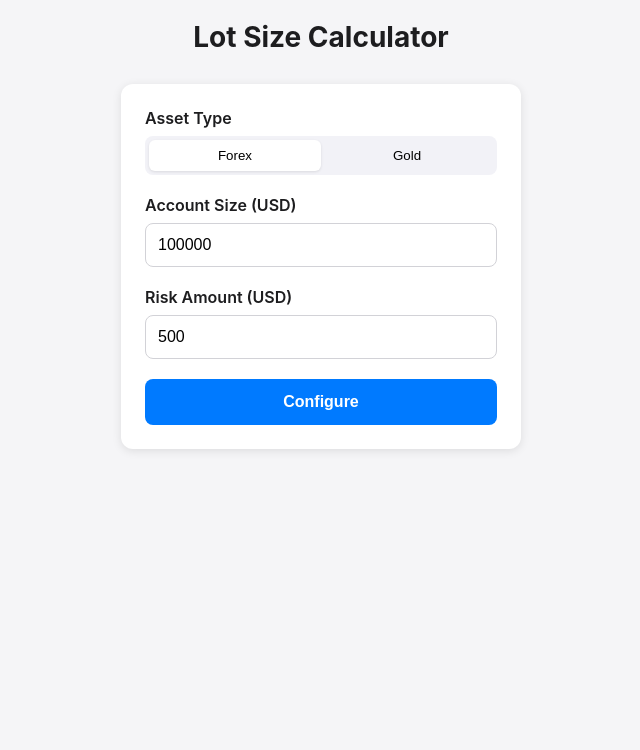
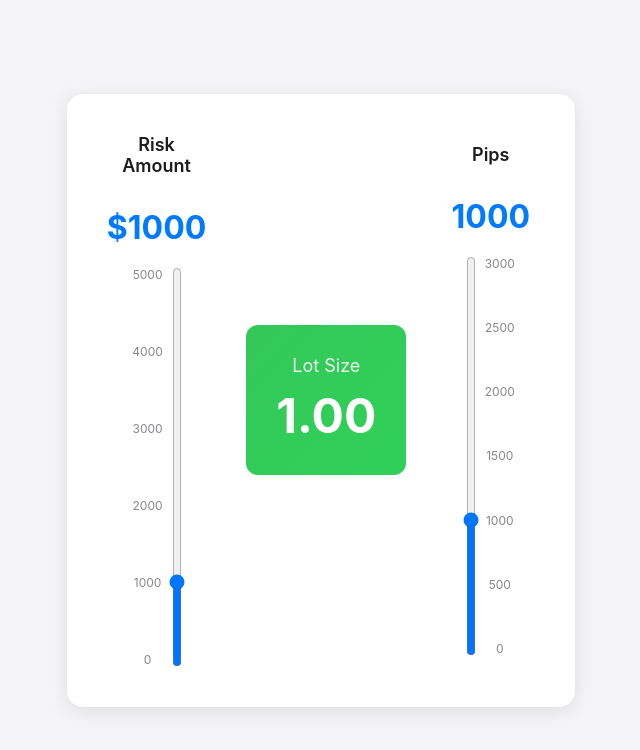
Before and after one commit to code4848/lot-size-calculator, a plain HTML site: page index.html in a window 1280 px wide. Shown: the whole page, without its empty margins (319-959 px from the left). Drawn offline with Linux system fonts and the light colour scheme.

Commit message:
Refactor HTML structure and styles for calculator

```diff
--- a/index.html
+++ b/index.html
@@ -4,255 +4,165 @@
     <meta charset="UTF-8">
     <meta name="viewport" content="width=device-width, initial-scale=1.0">
     <title>Lot Size Calculator</title>
-    <meta name="theme-color" content="#007AFF">
-    <meta name="apple-mobile-web-app-capable" content="yes">
-    <meta name="apple-mobile-web-app-status-bar-style" content="default">
-    <meta name="apple-mobile-web-app-title" content="Lot Calculator">
     <style>
         * { margin: 0; padding: 0; box-sizing: border-box; }
         body {
             font-family: -apple-system, BlinkMacSystemFont, 'Segoe UI', Roboto, sans-serif;
             background: #f5f5f7;
+            display: flex;
+            justify-content: center;
+            align-items: center;
+            min-height: 100vh;
             padding: 20px;
-            min-height: 100vh;
         }
-        .container { max-width: 400px; margin: 0 auto; }
-        .card {
+        .calculator {
             background: white;
+            border-radius: 16px;
+            padding: 40px;
+            box-shadow: 0 4px 20px rgba(0,0,0,0.1);
+            display: flex;
+            gap: 40px;
+            align-items: center;
+            max-width: 900px;
+        }
+        .control {
+            flex: 1;
+            text-align: center;
+            display: flex;
+            flex-direction: column;
+            align-items: center;
+            position: relative;
+        }
+        .slider-wrapper {
+            position: relative;
+            display: flex;
+            gap: 10px;
+        }
+        .scale {
+            display: flex;
+            flex-direction: column;
+            justify-content: space-between;
+            height: 400px;
+            font-size: 12px;
+            color: #86868b;
+        }
+        .result {
+            flex: 1;
+            text-align: center;
+            padding: 30px;
+            background: linear-gradient(135deg, #34C759, #30D158);
             border-radius: 12px;
-            padding: 24px;
-            margin-bottom: 20px;
-            box-shadow: 0 2px 10px rgba(0,0,0,0.1);
+            color: white;
         }
-        h1 { text-align: center; color: #1d1d1f; margin-bottom: 30px; font-size: 28px; }
-        .form-group { margin-bottom: 20px; }
-        label { display: block; margin-bottom: 8px; font-weight: 600; color: #1d1d1f; }
-        input, select {
-            width: 100%;
-            padding: 12px;
-            border: 1px solid #d2d2d7;
-            border-radius: 8px;
-            font-size: 16px;
+        label {
+            display: block;
+            font-weight: 600;
+            color: #1d1d1f;
+            margin-bottom: 12px;
+            font-size: 18px;
         }
-        .asset-toggle {
-            display: flex;
-            background: #f2f2f7;
-            border-radius: 8px;
-            padding: 4px;
-        }
-        .asset-toggle button {
-            flex: 1;
-            padding: 8px;
-            border: none;
-            border-radius: 6px;
-            background: transparent;
-            cursor: pointer;
-            transition: all 0.2s;
-        }
-        .asset-toggle button.active {
-            background: white;
-            box-shadow: 0 1px 3px rgba(0,0,0,0.1);
-        }
-        .btn {
-            width: 100%;
-            padding: 14px;
-            background: #007AFF;
-            color: white;
-            border: none;
-            border-radius: 8px;
-            font-size: 16px;
-            font-weight: 600;
-            cursor: pointer;
-            transition: background 0.2s;
-        }
-        .btn:hover { background: #0056CC; }
-        .btn:disabled { background: #d2d2d7; cursor: not-allowed; }
-        .btn-secondary {
-            background: #f2f2f7;
+        .value-display {
+            font-size: 32px;
+            font-weight: bold;
             color: #007AFF;
-        }
-        .btn-secondary:hover { background: #e5e5ea; }
-        .slider-container {
             margin: 20px 0;
         }
         .slider {
-            width: 100%;
-            height: 6px;
-            border-radius: 3px;
+            -webkit-appearance: slider-vertical;
+            width: 8px;
+            height: 400px;
             background: #d2d2d7;
+            border-radius: 4px;
             outline: none;
-            -webkit-appearance: none;
+            cursor: pointer;
         }
         .slider::-webkit-slider-thumb {
             -webkit-appearance: none;
-            appearance: none;
-            width: 24px;
-            height: 24px;
+            width: 28px;
+            height: 28px;
             border-radius: 50%;
             background: #007AFF;
             cursor: pointer;
         }
-        .result {
-            text-align: center;
-            padding: 20px;
-            background: linear-gradient(135deg, #34C759, #30D158);
-            border-radius: 12px;
-            color: white;
+        .slider::-moz-range-thumb {
+            width: 28px;
+            height: 28px;
+            border-radius: 50%;
+            background: #007AFF;
+            cursor: pointer;
+            border: none;
+        }
+        .result-label {
+            font-size: 18px;
+            opacity: 0.9;
+            margin-bottom: 10px;
         }
         .result-value {
-            font-size: 36px;
+            font-size: 48px;
             font-weight: bold;
-            margin: 10px 0;
         }
-        .params {
-            background: #f2f2f7;
-            border-radius: 8px;
-            padding: 16px;
-            margin-bottom: 20px;
-        }
-        .param-row {
-            display: flex;
-            justify-content: space-between;
-            margin-bottom: 8px;
-        }
-        .param-row:last-child { margin-bottom: 0; }
-        .hidden { display: none; }
     </style>
 </head>
 <body>
-    <div class="container">
-        <h1>Lot Size Calculator</h1>
+    <div class="calculator">
+        <div class="control">
+            <label>Risk Amount</label>
+            <div class="value-display">$<span id="riskValue">1000</span></div>
+            <div class="slider-wrapper">
+                <div class="scale">
+                    <div>5000</div>
+                    <div>4000</div>
+                    <div>3000</div>
+                    <div>2000</div>
+                    <div>1000</div>
+                    <div>0</div>
+                </div>
+                <input type="range" id="riskSlider" class="slider" min="0" max="5000" value="1000" step="100" orient="vertical">
+            </div>
+        </div>
 
-        <!-- Configuration Screen -->
-        <div id="configScreen" class="card">
-            <div class="form-group">
-                <label>Asset Type</label>
-                <div class="asset-toggle">
-                    <button type="button" class="active" onclick="selectAsset('Forex')">Forex</button>
-                    <button type="button" onclick="selectAsset('Gold')">Gold</button>
+        <div class="result">
+            <div class="result-label">Lot Size</div>
+            <div class="result-value" id="lotSize">1.00</div>
+        </div>
+
+        <div class="control">
+            <label>Pips</label>
+            <div class="value-display"><span id="pipsValue">1000</span></div>
+            <div class="slider-wrapper">
+                <input type="range" id="pipsSlider" class="slider" min="0" max="3000" value="1000" step="100" orient="vertical">
+                <div class="scale">
+                    <div>3000</div>
+                    <div>2500</div>
+                    <div>2000</div>
+                    <div>1500</div>
+                    <div>1000</div>
+                    <div>500</div>
+                    <div>0</div>
                 </div>
             </div>
-
-            <div class="form-group">
-                <label for="accountSize">Account Size (USD)</label>
-                <input type="number" id="accountSize" value="100000" placeholder="100000">
-            </div>
-
-            <div class="form-group">
-                <label for="riskAmount">Risk Amount (USD)</label>
-                <input type="number" id="riskAmount" value="500" placeholder="500">
-            </div>
-
-            <button class="btn" onclick="configure()">Configure</button>
-        </div>
-
-        <!-- Calculator Screen -->
-        <div id="calculatorScreen" class="hidden">
-            <div class="card params">
-                <div class="param-row">
-                    <span><strong>Asset:</strong></span>
-                    <span id="displayAsset"></span>
-                </div>
-                <div class="param-row">
-                    <span><strong>Account:</strong></span>
-                    <span id="displayAccount"></span>
-                </div>
-                <div class="param-row">
-                    <span><strong>Risk:</strong></span>
-                    <span id="displayRisk"></span>
-                </div>
-            </div>
-
-            <div class="card">
-                <div class="form-group">
-                    <label>Stop Loss: <span id="pipsValue">50</span> pips</label>
-                    <div class="slider-container">
-                        <input type="range" id="pipsSlider" class="slider" min="1" max="2000" value="50" oninput="updateLotSize()">
-                    </div>
-                </div>
-
-                <div class="result">
-                    <div>Lot Size</div>
-                    <div class="result-value" id="lotSizeResult">10.00</div>
-                </div>
-            </div>
-
-            <button class="btn btn-secondary" onclick="reconfigure()">Reconfigure</button>
         </div>
     </div>
 
     <script>
-        let currentAsset = 'Forex';
-        let accountSize = 100000;
-        let riskAmount = 500;
+        const riskSlider = document.getElementById('riskSlider');
+        const pipsSlider = document.getElementById('pipsSlider');
 
-        // Load saved settings
-        window.addEventListener('load', function() {
-            const saved = localStorage.getItem('lotCalcSettings');
-            if (saved) {
-                const settings = JSON.parse(saved);
-                currentAsset = settings.asset || 'Forex';
-                document.getElementById('accountSize').value = settings.accountSize || 100000;
-                document.getElementById('riskAmount').value = settings.riskAmount || 500;
+        function calculate() {
+            const risk = parseFloat(riskSlider.value);
+            const pips = parseFloat(pipsSlider.value);
 
-                // Update asset toggle
-                document.querySelectorAll('.asset-toggle button').forEach(btn => {
-                    btn.classList.remove('active');
-                    if (btn.textContent === currentAsset) {
-                        btn.classList.add('active');
-                    }
-                });
-            }
-        });
+            document.getElementById('riskValue').textContent = risk;
+            document.getElementById('pipsValue').textContent = pips;
 
-        function selectAsset(asset) {
-            currentAsset = asset;
-            document.querySelectorAll('.asset-toggle button').forEach(btn => {
-                btn.classList.remove('active');
-            });
-            event.target.classList.add('active');
+            const lotSize = risk / pips;
+            document.getElementById('lotSize').textContent = lotSize.toFixed(2);
         }
 
-        function configure() {
-            accountSize = parseFloat(document.getElementById('accountSize').value) || 0;
-            riskAmount = parseFloat(document.getElementById('riskAmount').value) || 0;
+        riskSlider.addEventListener('input', calculate);
+        pipsSlider.addEventListener('input', calculate);
 
-            if (accountSize <= 0 || riskAmount <= 0) {
-                alert('Please enter valid account size and risk amount');
-                return;
-            }
-
-            // Save settings
-            localStorage.setItem('lotCalcSettings', JSON.stringify({
-                asset: currentAsset,
-                accountSize: accountSize,
-                riskAmount: riskAmount
-            }));
-
-            document.getElementById('displayAsset').textContent = currentAsset;
-            document.getElementById('displayAccount').textContent = '$' + accountSize.toLocaleString();
-            document.getElementById('displayRisk').textContent = '$' + riskAmount.toLocaleString();
-
-            document.getElementById('configScreen').classList.add('hidden');
-            document.getElementById('calculatorScreen').classList.remove('hidden');
-
-            updateLotSize();
-        }
-
-        function reconfigure() {
-            document.getElementById('configScreen').classList.remove('hidden');
-            document.getElementById('calculatorScreen').classList.add('hidden');
-        }
-
-        function updateLotSize() {
-            const pips = parseFloat(document.getElementById('pipsSlider').value);
-            document.getElementById('pipsValue').textContent = pips;
-
-            const pipValue = currentAsset === 'Gold' ? 1.0 : 10.0;
-            const lotSize = riskAmount / (pips * pipValue);
-
-            document.getElementById('lotSizeResult').textContent = lotSize.toFixed(2);
-        }
+        calculate();
     </script>
 </body>
 </html>
```
